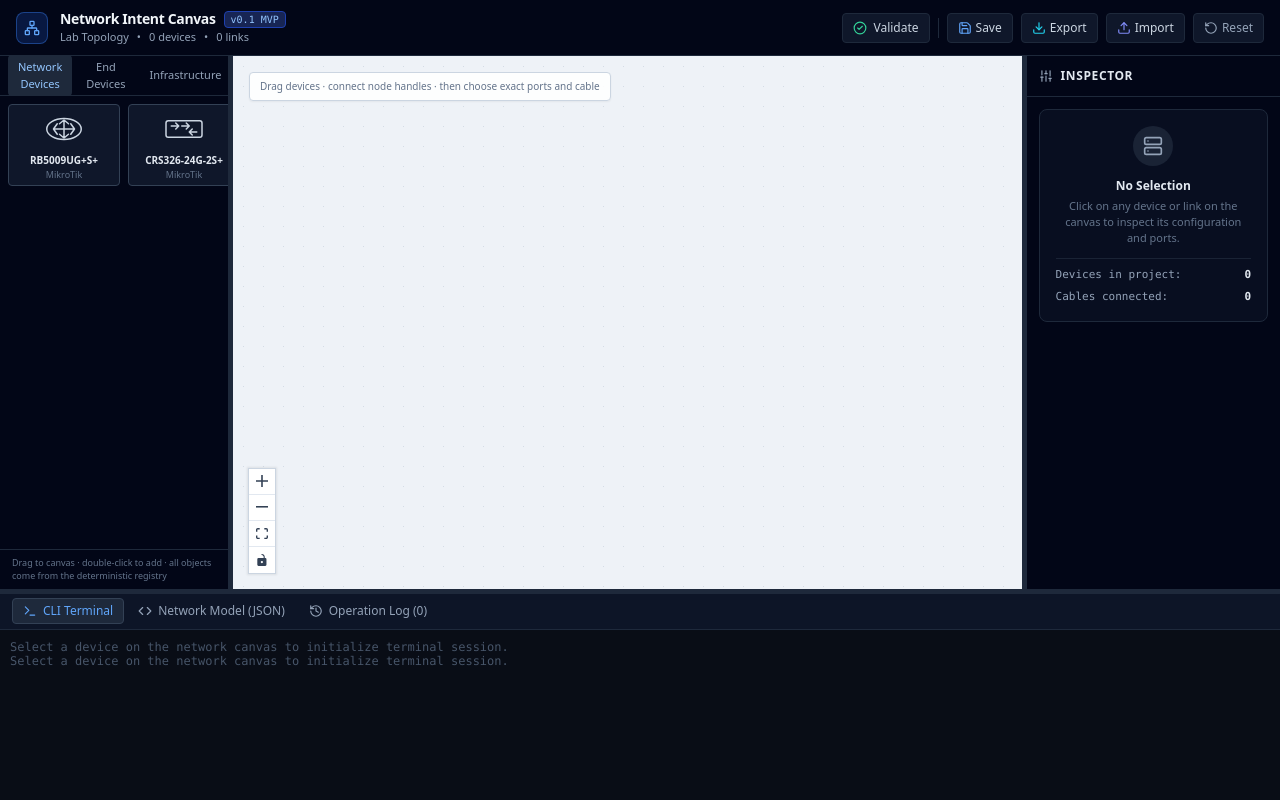
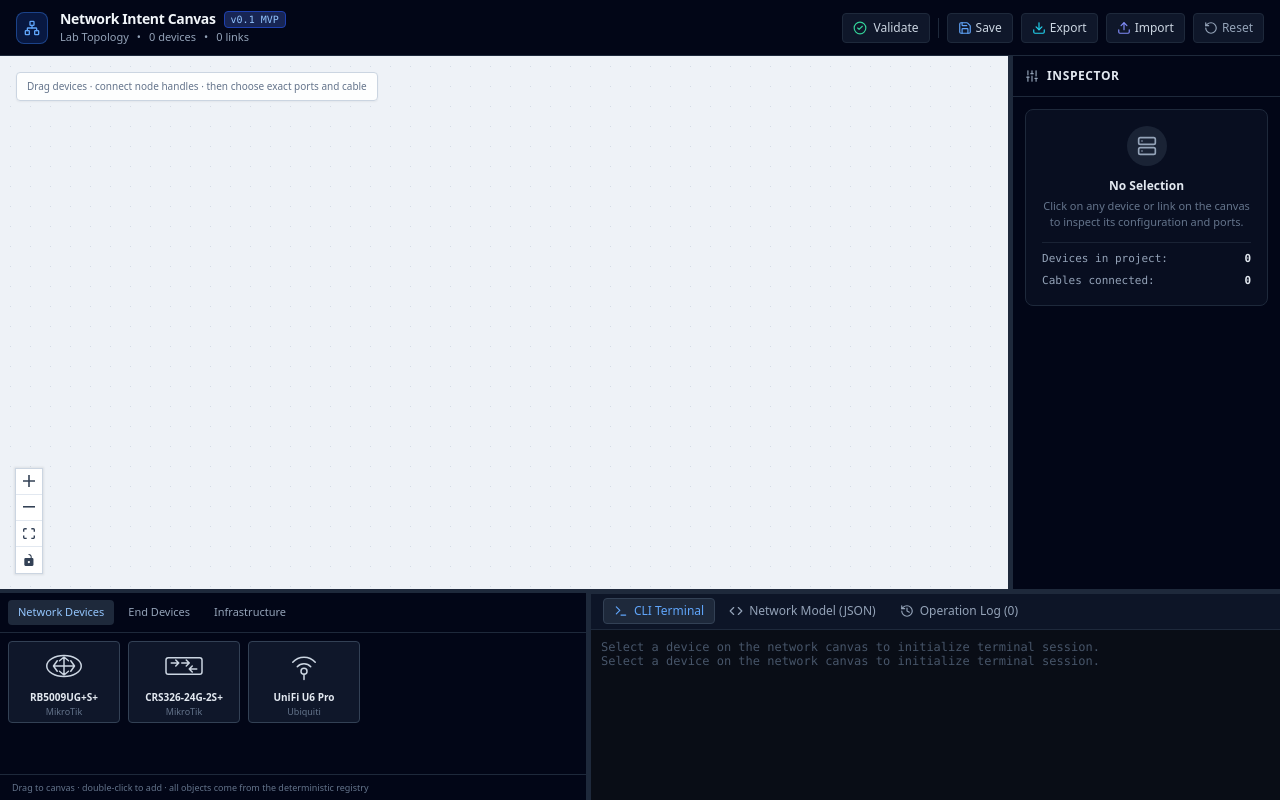
Before and after one commit to willlrock/network-intent-canvas, a React (Vite) app: page / in a window 1280 px wide. Built offline with nearby package versions, Linux system fonts and the light colour scheme.

Commit message:
feat: move device palette below logical workspace

```diff
--- a/src/App.tsx
+++ b/src/App.tsx
@@ -1,5 +1,6 @@
-import { useState, useEffect } from 'react';
-import { PanelGroup, Panel, PanelResizeHandle } from 'react-resizable-panels';
+import { useEffect, useState } from 'react';
+import { Panel, PanelGroup, PanelResizeHandle } from 'react-resizable-panels';
+import { AlertCircle, X } from 'lucide-react';
 import { Header } from './components/Header';
 import { DeviceLibrary } from './components/DeviceLibrary';
 import { Inspector } from './components/Inspector';
@@ -8,93 +9,72 @@ import { ValidationModal } from './components/ValidationModal';
 import { NetworkCanvas } from './canvas/NetworkCanvas';
 import { useNetworkStore } from './operations/useNetworkStore';
 import { loadProjectFromStorage, saveProjectToStorage } from './persistence/storage';
-import { AlertCircle, X } from 'lucide-react';
 
 export function App() {
   const { store } = useNetworkStore();
   const [showValidation, setShowValidation] = useState(false);
   const [errorMessage, setErrorMessage] = useState<string | null>(null);
 
-  // Auto-load on mount
   useEffect(() => {
     const saved = loadProjectFromStorage();
-    if (saved) {
-      store.loadProject(saved);
-    }
+    if (saved) store.loadProject(saved);
   }, [store]);
 
-  // Auto-persist on changes
-  useEffect(() => {
-    return store.onProjectChange((project) => {
-      saveProjectToStorage(project);
-    });
-  }, [store]);
-
-  const handleErrorNotification = (msg: string) => {
-    setErrorMessage(msg);
-  };
+  useEffect(
+    () =>
+      store.onProjectChange((project) => {
+        saveProjectToStorage(project);
+      }),
+    [store]
+  );
 
   return (
-    <div className="flex flex-col w-screen h-screen overflow-hidden bg-slate-950 font-sans text-slate-100">
-      {/* Top Header */}
+    <div className="flex h-screen w-screen flex-col overflow-hidden bg-slate-950 font-sans text-slate-100">
       <Header onShowValidation={() => setShowValidation(true)} />
 
-      {/* Connection / Operation Error Toast */}
       {errorMessage && (
-        <div className="absolute top-16 left-1/2 -translate-x-1/2 z-50 flex items-center space-x-2 px-4 py-2 bg-rose-950 border border-rose-600 text-rose-200 rounded-lg shadow-2xl text-xs animate-in slide-in-from-top duration-150">
-          <AlertCircle className="w-4 h-4 text-rose-400 shrink-0" />
+        <div className="absolute left-1/2 top-16 z-[60] flex -translate-x-1/2 items-center gap-2 rounded-lg border border-rose-600 bg-rose-950 px-4 py-2 text-xs text-rose-200 shadow-2xl">
+          <AlertCircle className="h-4 w-4 shrink-0 text-rose-400" />
           <span>{errorMessage}</span>
-          <button
-            onClick={() => setErrorMessage(null)}
-            className="p-1 hover:bg-rose-900 rounded text-rose-300"
-          >
-            <X className="w-3.5 h-3.5" />
+          <button onClick={() => setErrorMessage(null)} className="rounded p-1 hover:bg-rose-900">
+            <X className="h-3.5 w-3.5" />
           </button>
         </div>
       )}
 
-      {/* Main Resizable Layout */}
-      <div className="flex-1 min-h-0 relative">
+      <div className="relative min-h-0 flex-1">
         <PanelGroup direction="vertical">
-          {/* Upper Workspace: Library + Canvas + Inspector */}
-          <Panel defaultSize={72} minSize={40}>
+          <Panel defaultSize={72} minSize={48}>
             <PanelGroup direction="horizontal">
-              {/* Left: Device Library */}
-              <Panel defaultSize={18} minSize={14} maxSize={30}>
-                <DeviceLibrary />
+              <Panel defaultSize={79} minSize={55}>
+                <NetworkCanvas onConnectError={setErrorMessage} />
               </Panel>
-
-              <PanelResizeHandle className="w-1 bg-slate-800 hover:bg-blue-600 transition-colors cursor-col-resize z-10" />
-
-              {/* Center: Network Canvas */}
-              <Panel defaultSize={62} minSize={30}>
-                <NetworkCanvas onConnectError={handleErrorNotification} />
-              </Panel>
-
-              <PanelResizeHandle className="w-1 bg-slate-800 hover:bg-blue-600 transition-colors cursor-col-resize z-10" />
-
-              {/* Right: Inspector */}
-              <Panel defaultSize={20} minSize={16} maxSize={35}>
+              <PanelResizeHandle className="w-1 cursor-col-resize bg-slate-800 hover:bg-blue-600" />
+              <Panel defaultSize={21} minSize={16} maxSize={35}>
                 <Inspector />
               </Panel>
             </PanelGroup>
           </Panel>
 
-          <PanelResizeHandle className="h-1 bg-slate-800 hover:bg-blue-600 transition-colors cursor-row-resize z-10" />
+          <PanelResizeHandle className="h-1 cursor-row-resize bg-slate-800 hover:bg-blue-600" />
 
-          {/* Lower Workspace: Terminal & Model Viewer */}
-          <Panel defaultSize={28} minSize={12} maxSize={60}>
-            <TerminalPanel />
+          <Panel defaultSize={28} minSize={16} maxSize={45}>
+            <PanelGroup direction="horizontal">
+              <Panel defaultSize={46} minSize={30}>
+                <DeviceLibrary />
+              </Panel>
+              <PanelResizeHandle className="w-1 cursor-col-resize bg-slate-800 hover:bg-blue-600" />
+              <Panel defaultSize={54} minSize={35}>
+                <TerminalPanel />
+              </Panel>
+            </PanelGroup>
           </Panel>
         </PanelGroup>
       </div>
 
-      {/* Validation Dialog */}
-      <ValidationModal
-        isOpen={showValidation}
-        onClose={() => setShowValidation(false)}
-      />
+      <ValidationModal isOpen={showValidation} onClose={() => setShowValidation(false)} />
     </div>
   );
 }
+
 export default App;
```
